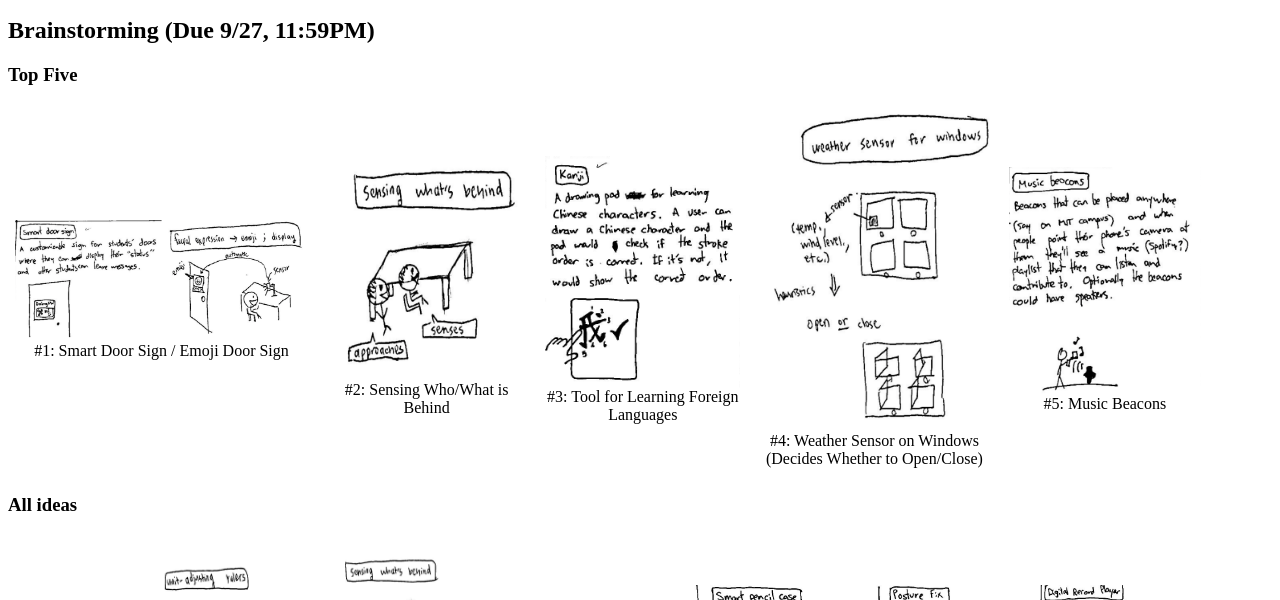
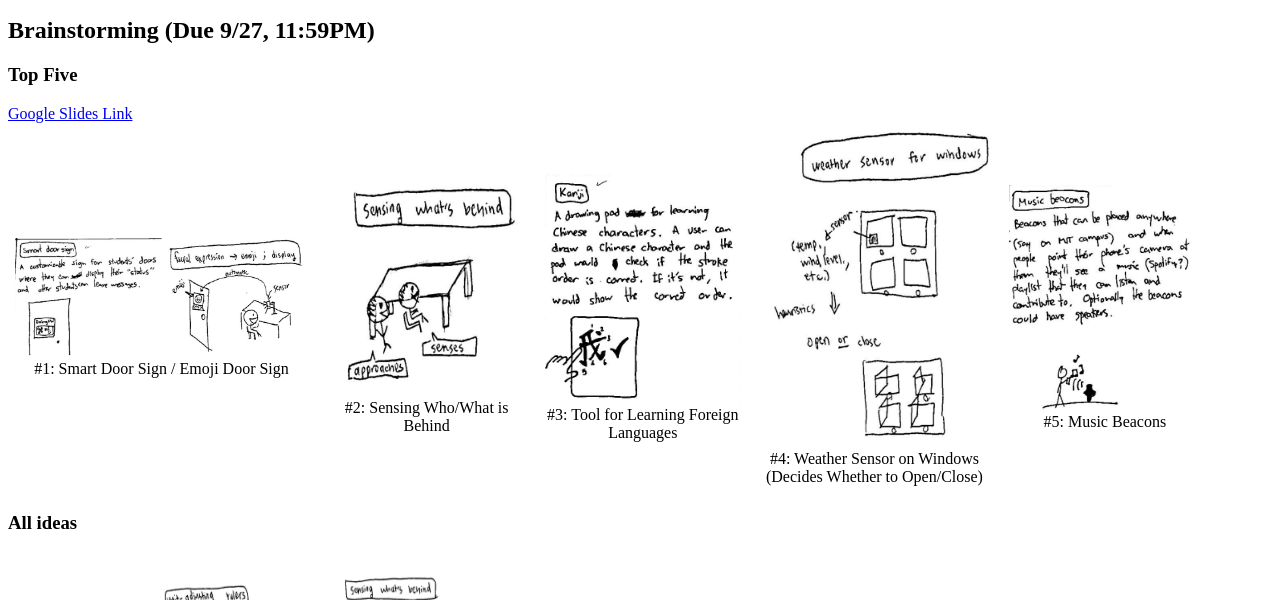
Before and after one commit to FancyVase/6.S063, a plain HTML site: page index.html in a window 1280 px wide. Shown: the part 123-723 px from the top of the page. Drawn offline with Linux system fonts and the light colour scheme.

Commit message:
Add slides link

```diff
--- a/index.html
+++ b/index.html
@@ -11,6 +11,8 @@
 
 <h2>Brainstorming (Due 9/27, 11:59PM)</h2>
 <h3>Top Five</h3>
+
+<a href="https://docs.google.com/presentation/d/1FVJ6TqWknuTnQkmyi32Fir7bSJiNCh3SJKkFs4Z_Srw/edit?usp=sharing">Google Slides Link</a>
 
 <table width="1200" border="0" cellpadding="5">
 <tr>
```
